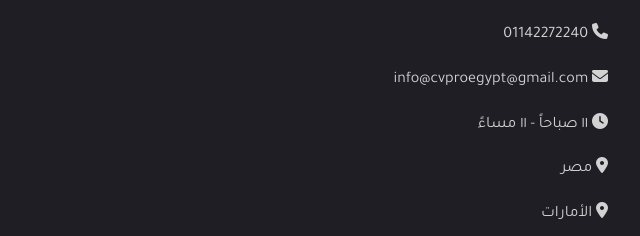
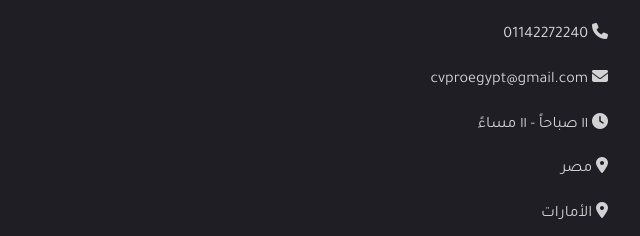
Before and after one commit to cvproegypt/cv-builder, a plain HTML site: page index.html in a window 1280 px wide. Shown: the part 6769-7005 px from the top of the page, 640-1280 px from the left. Drawn offline with nearby package versions, Linux system fonts and the light colour scheme; animation ran at ten frames a second.

Commit message:
Update index.html

```diff
--- a/index.html
+++ b/index.html
@@ -1322,7 +1322,7 @@
                 <div class="footer-section">
                     <h3>معلومات الاتصال</h3>
                     <p><i class="fas fa-phone"></i> 01142272240</p>
-                    <p><i class="fas fa-envelope"></i> info@cvproegypt@gmail.com</p>
+                    <p><i class="fas fa-envelope"></i> cvproegypt@gmail.com</p>
                     <p><i class="fas fa-clock"></i> ١١ صباحاً - ١١ مساءً</p>
                     <p><i class="fas fa-map-marker-alt"></i> مصر</p>
                     <p><i class="fas fa-map-marker-alt"></i> الأمارات</p>
```
